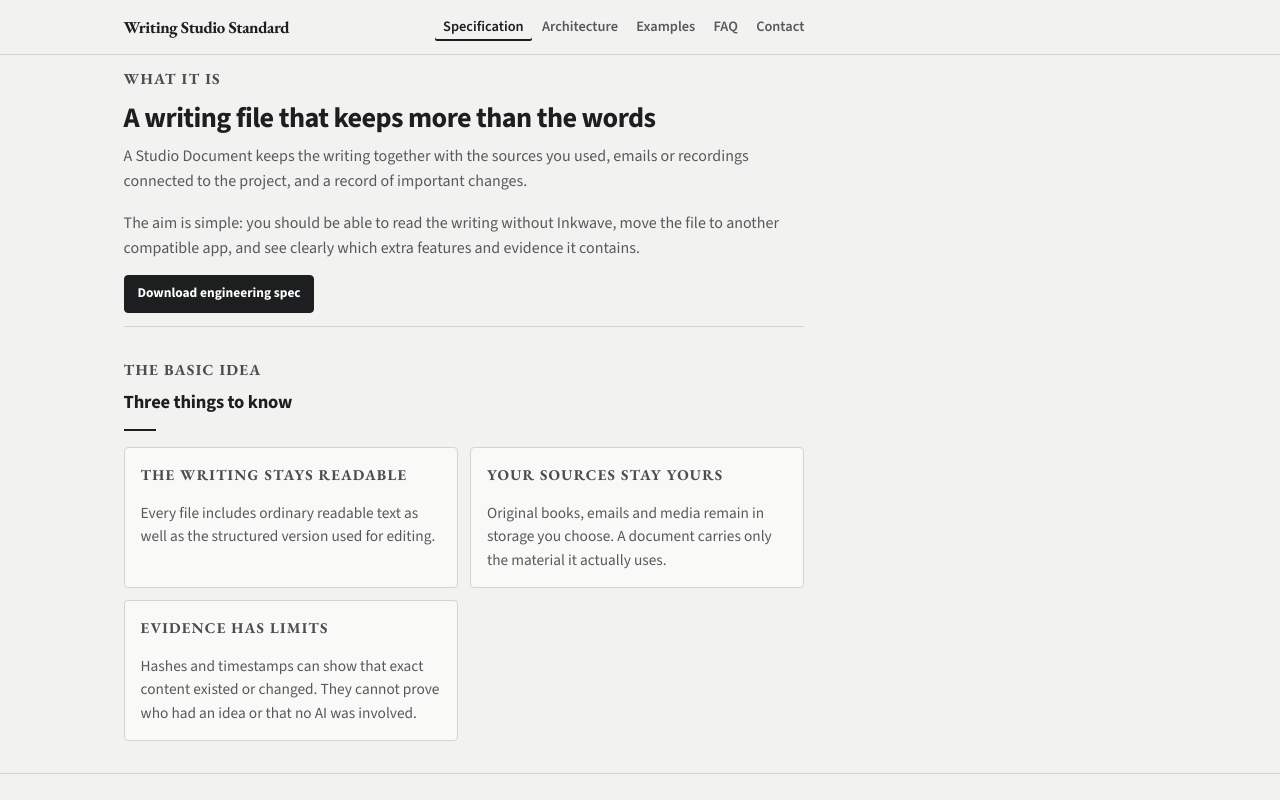
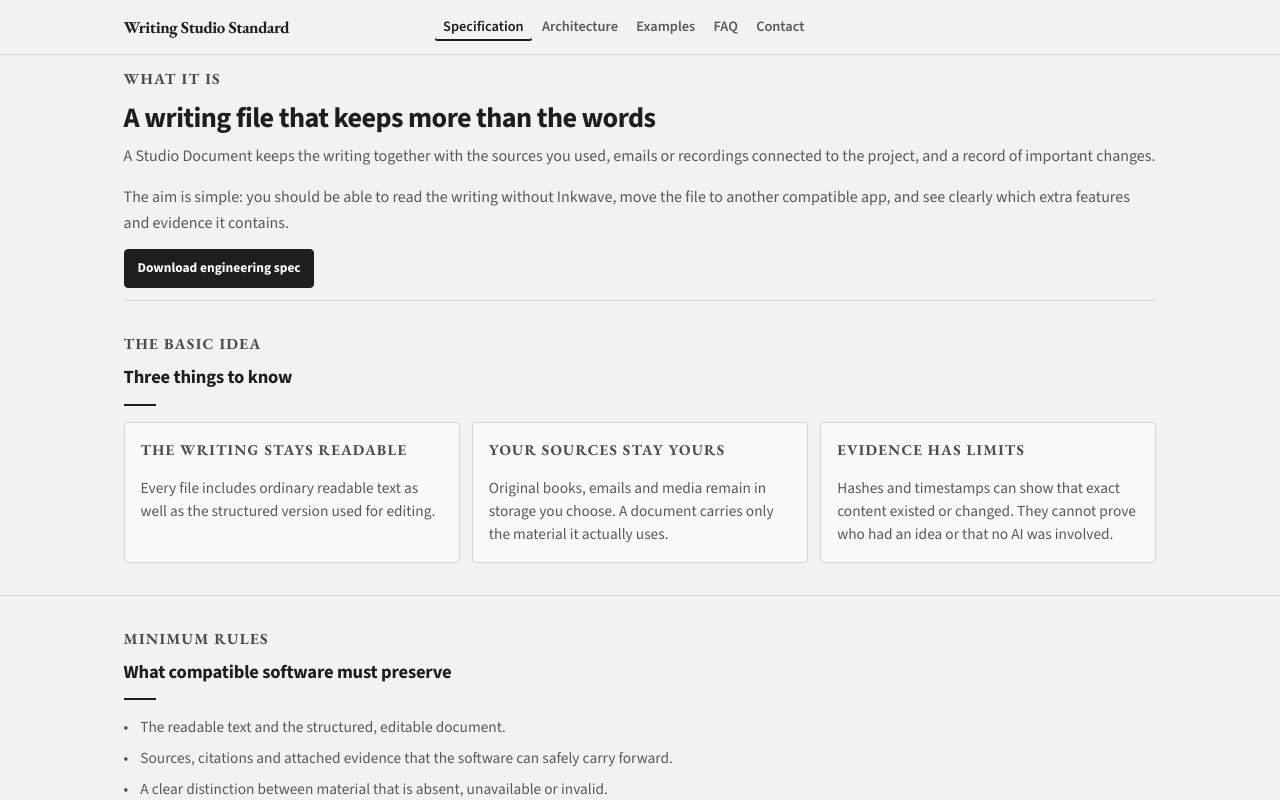
Before and after one commit to albatross310/writingstudiostandard, a React (Vite) app: page / in a window 1280 px wide. Shown: the top 800 px of the page. Built offline with nearby package versions, Linux system fonts and the light colour scheme.

Commit message:
Use symmetric page padding

```diff
--- a/src/styles/global.css
+++ b/src/styles/global.css
@@ -32,7 +32,6 @@
   --page-gutter:  clamp(2rem, calc(1rem + 4.5vw), 8rem);
   --content-rail: 1180px;
   --nav-column:   22rem;
-  --content-reserve: clamp(0rem, calc(117.333vw - 66rem), var(--nav-column));
 
   --font-serif:  'Source Sans 3 Variable', 'Source Sans 3', system-ui, sans-serif;
   --font-body:   'Source Sans 3 Variable', 'Source Sans 3', system-ui, sans-serif;
@@ -116,12 +115,6 @@ code:not(pre code) {
    retained as a semantic hook, but it no longer creates a second, inward alignment system. */
 .container.container--prose {
   max-width: var(--content-rail);
-}
-
-/* The right reserve tapers continuously from the full navigation column to zero. */
-main .container,
-.footer .footer__inner {
-  padding-right: calc(var(--page-gutter) + var(--content-reserve));
 }
 
 section {
```
